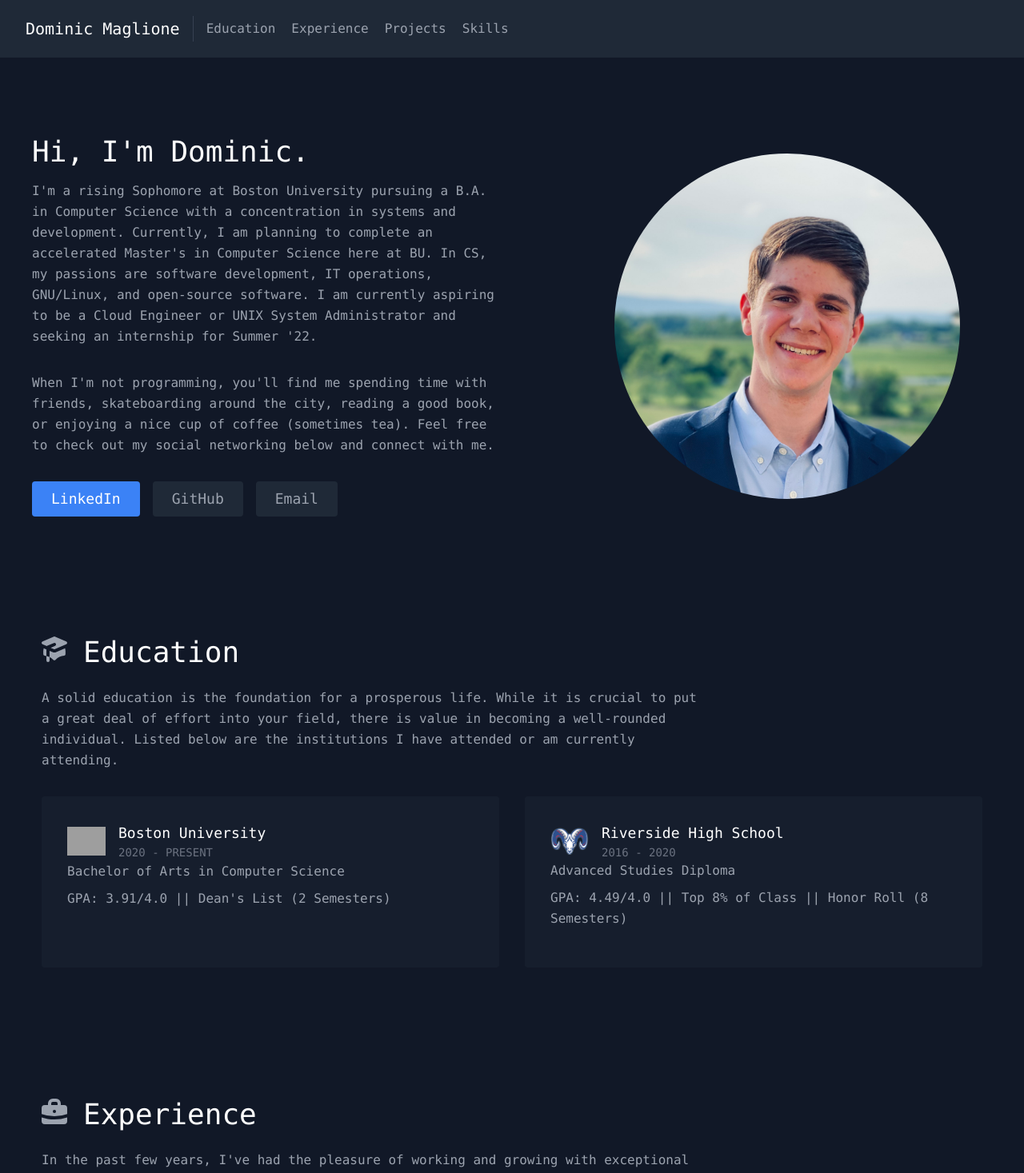
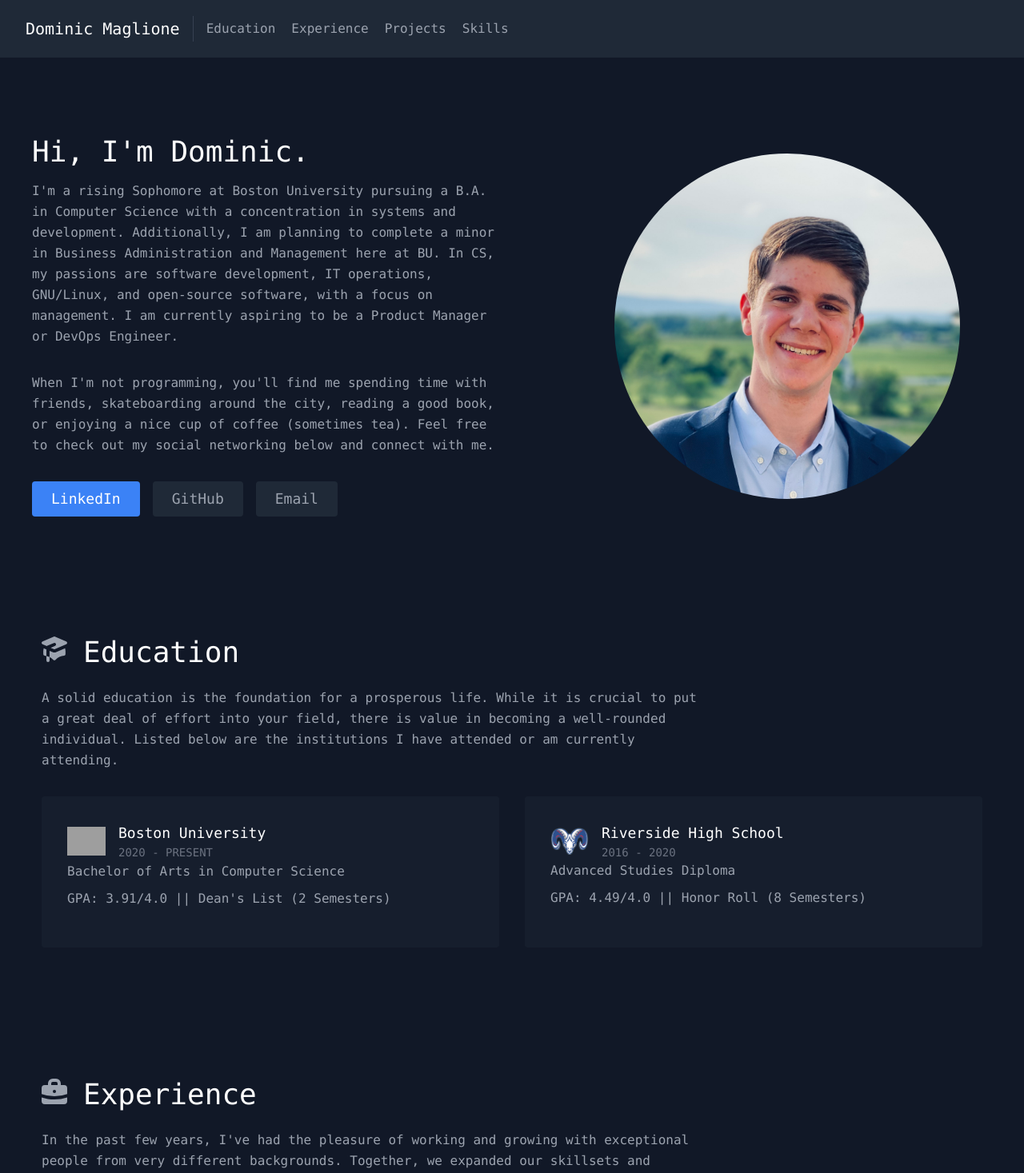
Before and after one commit to dcmaglione/dcmag.website, a React (Create React App) app: page / in a window 1280 px wide. Shown: the top 1467 px of the page at 80% size. Built offline with nearby package versions, Linux system fonts and the light colour scheme; grey boxes are pictures that could not be loaded.

Commit message:
Minor changes

```diff
--- a/src/components/About.js
+++ b/src/components/About.js
@@ -11,11 +11,11 @@
           <p className="mb-8 leading-relaxed">
             I'm a rising Sophomore at Boston University pursuing a B.A. in
             Computer Science with a concentration in systems and development.
-            Currently, I am planning to complete an accelerated Master's in Computer
-            Science here at BU. In CS, my passions are software development, IT
-            operations, GNU/Linux, and open-source software. I am currently
-            aspiring to be a Cloud Engineer or UNIX System Administrator and
-            seeking an internship for Summer '22.
+            Additionally, I am planning to complete a minor in Business
+            Administration and Management here at BU. In CS, my passions are
+            software development, IT operations, GNU/Linux, and open-source
+            software, with a focus on management. I am currently aspiring to be
+            a Product Manager or DevOps Engineer.
           </p>
           <p className="mb-8 leading-relaxed">
             When I'm not programming, you'll find me spending time with friends,
@@ -25,7 +25,7 @@
           </p>
           <div className="flex justify-center">
             <a
-              href="https://www.linkedin.com/in/dominicmaglione/"
+              href="https://www.linkedin.com/in/dcmaglione/"
               target="_blank"
               rel="noopener noreferrer"
               className="inline-flex text-white bg-blue-500 border-0 py-2 px-6 focus:outline-none hover:bg-blue-600 rounded text-lg"
--- a/src/data.js
+++ b/src/data.js
@@ -16,7 +16,7 @@
     link: 'https://github.com/dcmaglione/dotfiles',
   },
   {
-    title: 'Dcmag.archive',
+    title: 'Personal Archive',
     subtitle: 'HTML / CSS / Gemini',
     description:
       'This was my first website. It uses a new Internet protocol called Gemini which can be seen as a middle ground between the old gopher protocol of the early 1990s and the modern web.',
@@ -32,10 +32,10 @@
     link: 'https://github.com/dcmaglione/pathfinding-visualization',
   },
   {
-    title: 'CSA Website',
-    subtitle: 'HTML / SCSS / Express.js',
+    title: 'CSA Official Website',
+    subtitle: 'HTML / SCSS / React',
     description:
-      'This is the official website of CSA. I ensured the site complied with the Minimum Web Accessibility Standards. The goal of the MWAS is to make content accessible to persons with disabilities.',
+      'This is the official website of CSA. I am in charge of the team handling the websites maintenance. Additionally, I ensured the site complied with the Minimum Web Accessibility Standards.',
     image: './images/csa-website-img.png',
     link: 'https://github.com/BUCSAmbassadors/csa-official-website',
   },
@@ -61,7 +61,7 @@
     description:
       'I am responsible for working on attendance, point checking, forms, and overall compliance. This includes tracking the responsibilities of fellow ambassadors, offices, and other committees. Additionally, my objective is to boost internal and external involvement in the CSA program through social interaction while maintaining close relations with BU faculty.	',
     image: './images/csa-logo.png',
-    position: 'Communications Lead',
+    position: 'Engagement Lead',
     company: 'Computer Science Ambassadors || 2021 - Present',
   },
   {
@@ -83,7 +83,7 @@
   },
   {
     degree: 'Advanced Studies Diploma',
-    description: 'GPA: 4.49/4.0 || Top 8% of Class || Honor Roll (8 Semesters)',
+    description: 'GPA: 4.49/4.0 || Honor Roll (8 Semesters)',
     image: './images/riverside-logo.png',
     name: 'Riverside High School',
     year: '2016 - 2020',
@@ -103,4 +103,8 @@
   'Vim',
   'React',
   'AWS',
+  'LaTeX',
+  'QEMU',
+  'VirtualBox',
+  'Ansible',
 ];
```
Also changed, not shown: 1 other file (tests, documents, lock files or other folders).
